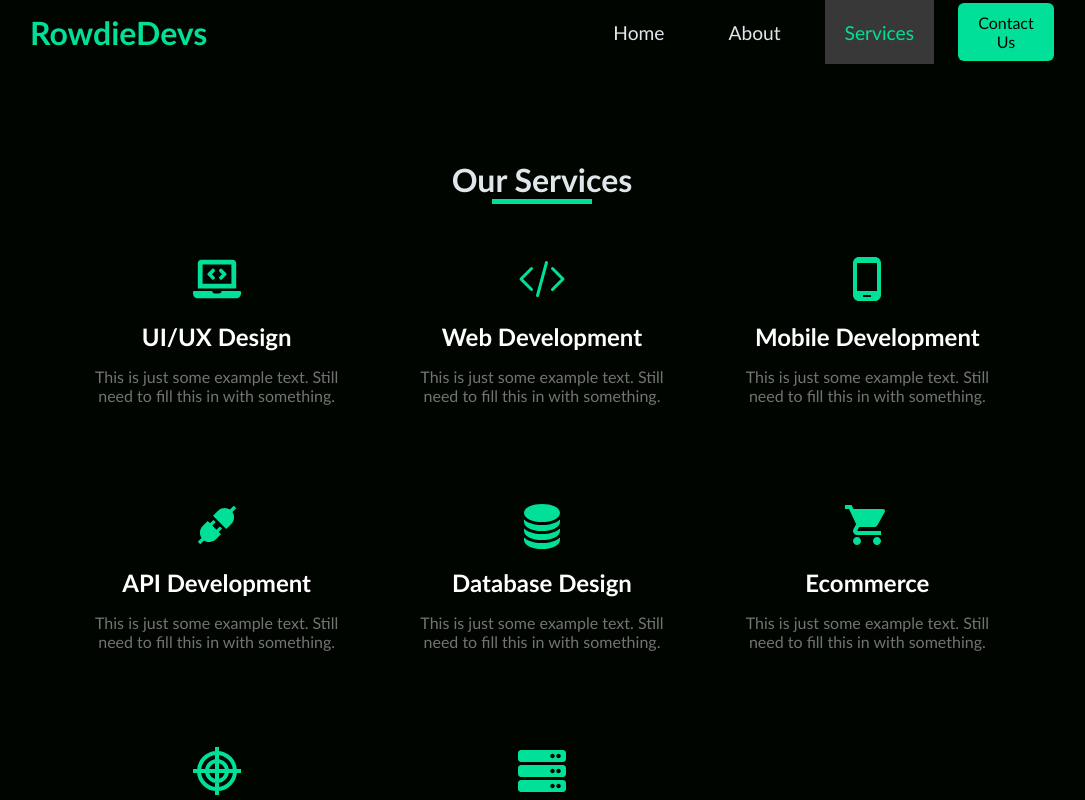
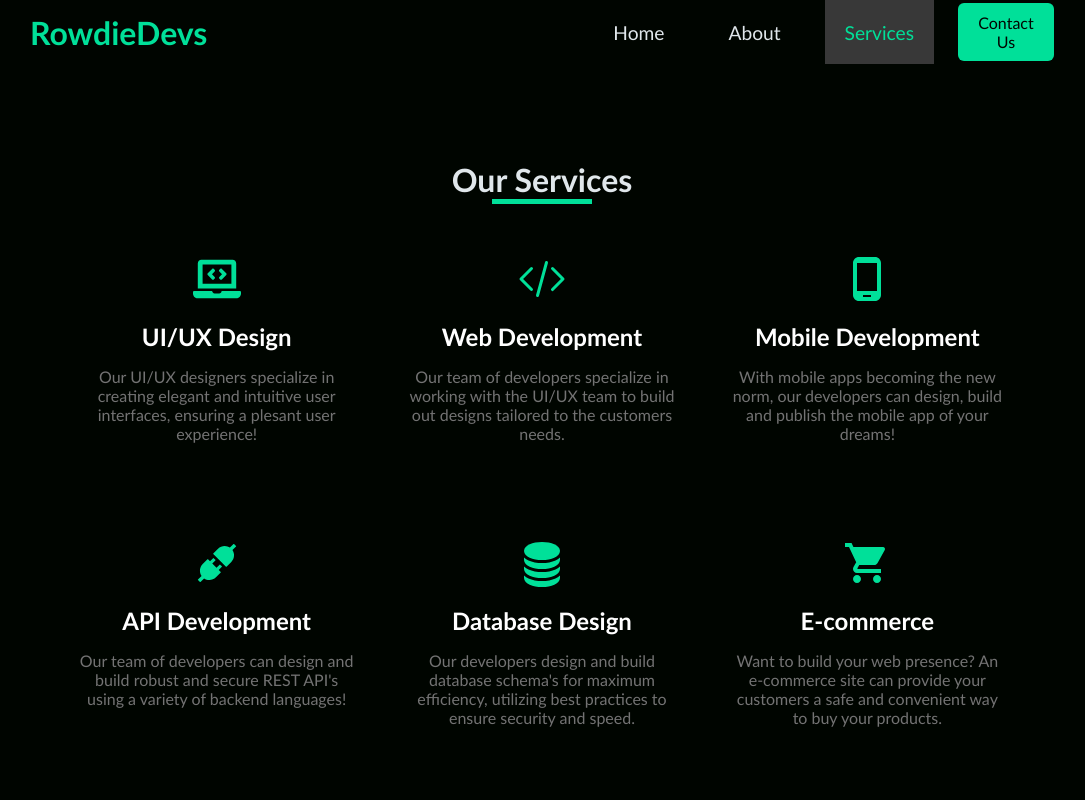
Before and after one commit to RowDev727/MySite, a React (Vite) app in the folder frontend/: page /services in a window 1280 px wide. Shown: the top 800 px of the page, without its empty margins (98-1183 px from the left). Built offline with nearby package versions, Linux system fonts and the light colour scheme.

Commit message:
Services Text Added

```diff
--- a/frontend/src/data/ourServices.jsx
+++ b/frontend/src/data/ourServices.jsx
@@ -9,41 +9,41 @@ export const ourServices = [
     {
         Icon: <FaLaptopCode />,
         title: "UI/UX Design",
-        points: "This is just some example text.  Still need to fill this in with something."
+        points: "Our UI/UX designers specialize in creating elegant and intuitive user interfaces, ensuring a plesant user experience!"
     },
     {
         Icon: <HiCodeBracket />,
         title: "Web Development",
-        points: "This is just some example text.  Still need to fill this in with something."
+        points: "Our team of developers specialize in working with the UI/UX team to build out designs tailored to the customers needs."
     },
     {
         Icon: <MdOutlinePhoneAndroid />,
         title: "Mobile Development",
-        points: "This is just some example text.  Still need to fill this in with something."
+        points: "With mobile apps becoming the new norm, our developers can design, build and publish the mobile app of your dreams!"
     },
     {
         Icon: <AiFillApi />,
         title: "API Development",
-        points: "This is just some example text.  Still need to fill this in with something."
+        points: "Our team of developers can design and build robust and secure REST API's using a variety of backend languages!"
     },
     {
         Icon: <BsDatabaseFill />,
         title: "Database Design",
-        points: "This is just some example text.  Still need to fill this in with something."
+        points: "Our developers design and build database schema's for maximum efficiency, utilizing best practices to ensure security and speed."
     },
     {
         Icon: <MdShoppingCart />,
-        title: "Ecommerce",
-        points: "This is just some example text.  Still need to fill this in with something."
+        title: "E-commerce",
+        points: "Want to build your web presence?  An e-commerce site can provide your customers a safe and convenient way to buy your products."
     },
     {
         Icon: <GrVulnerability />,
         title: "Penetration Testing",
-        points: "This is just some example text.  Still need to fill this in with something."
+        points: "Our certified ethical hackers can test the security of your site by looking for vulnerabilities and reporting their findings."
     },
     {
         Icon: <FaServer />,
         title: "Deployment & Hosting",
-        points: "This is just some example text.  Still need to fill this in with something."
+        points: "Once your site is built it must be deployed so that users around the world can see it.  We provide services to configure everything!"
     }
 ]
```
Also changed, not shown: 1 other file (tests, documents, lock files or other folders).
